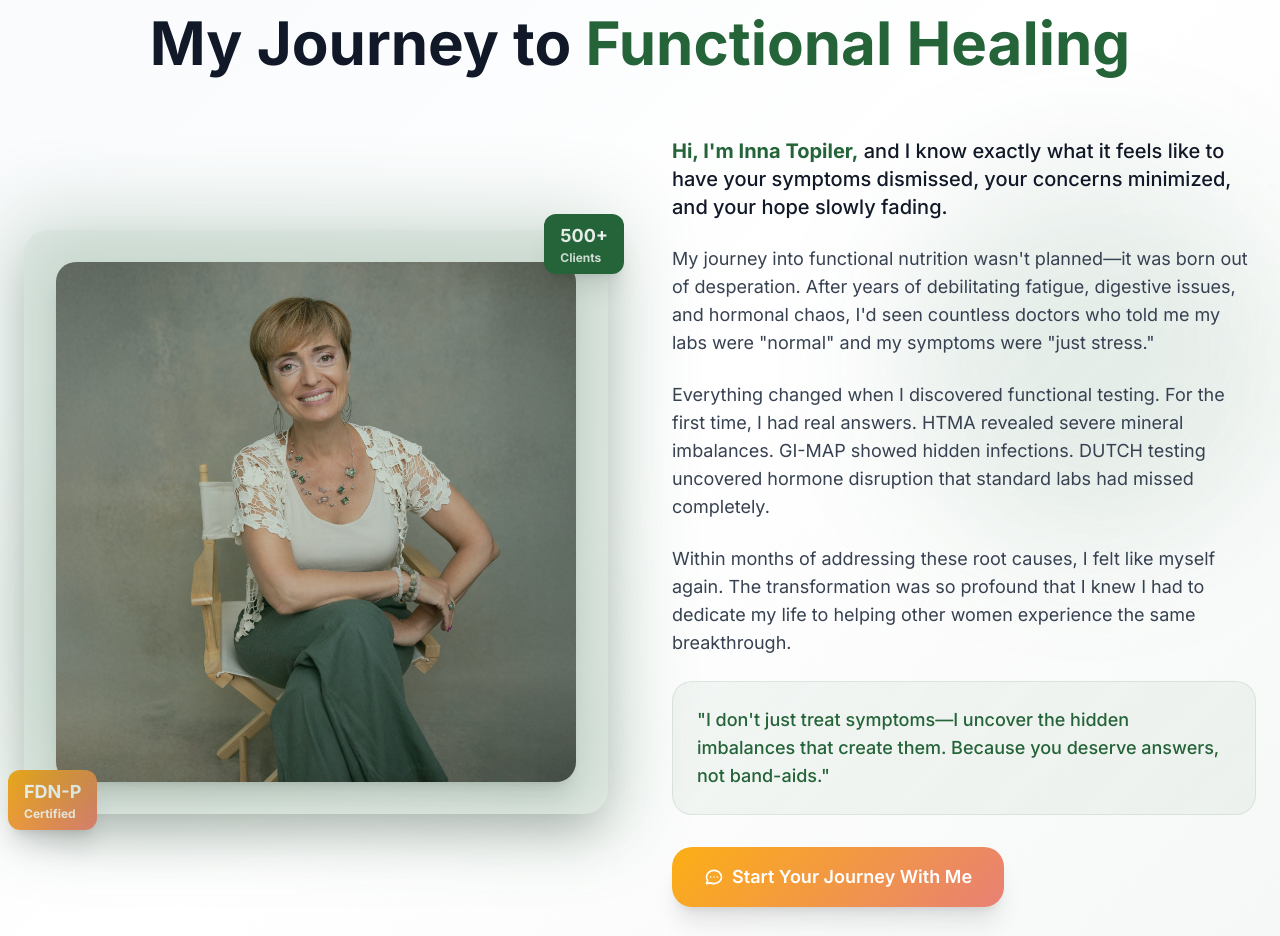
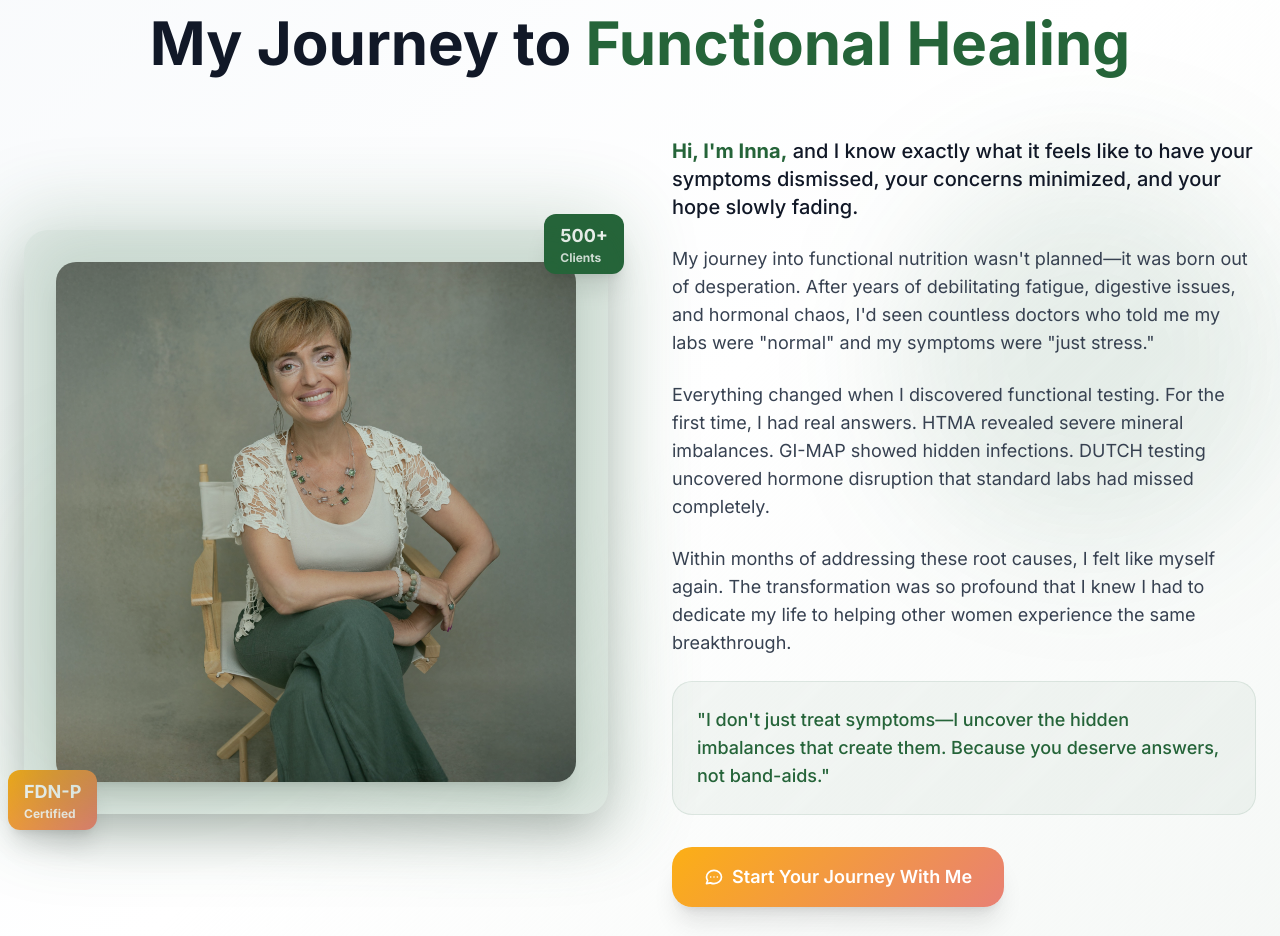
Before and after one commit to EmpoweredWithInna/website, a Next.js app: page / in a window 1280 px wide. Shown: the part 5020-5956 px from the top of the page. Built offline with nearby package versions, Linux system fonts and the light colour scheme.

Commit message:
Inna site completed

```diff
--- a/components/MyStory.tsx
+++ b/components/MyStory.tsx
@@ -56,7 +56,7 @@ export function MyStory() {
           <div className="order-1 lg:order-2">
             <div className="space-y-6 text-gray-700 leading-relaxed">
               <p className="text-xl font-medium text-gray-900">
-                <span className="text-[#256439] font-bold">Hi, I'm Inna Topiler,</span> and I know exactly what it feels like to have your symptoms dismissed, your concerns minimized, and your hope slowly fading.
+                <span className="text-[#256439] font-bold">Hi, I'm Inna,</span> and I know exactly what it feels like to have your symptoms dismissed, your concerns minimized, and your hope slowly fading.
               </p>
 
               <p className="text-lg">
```
